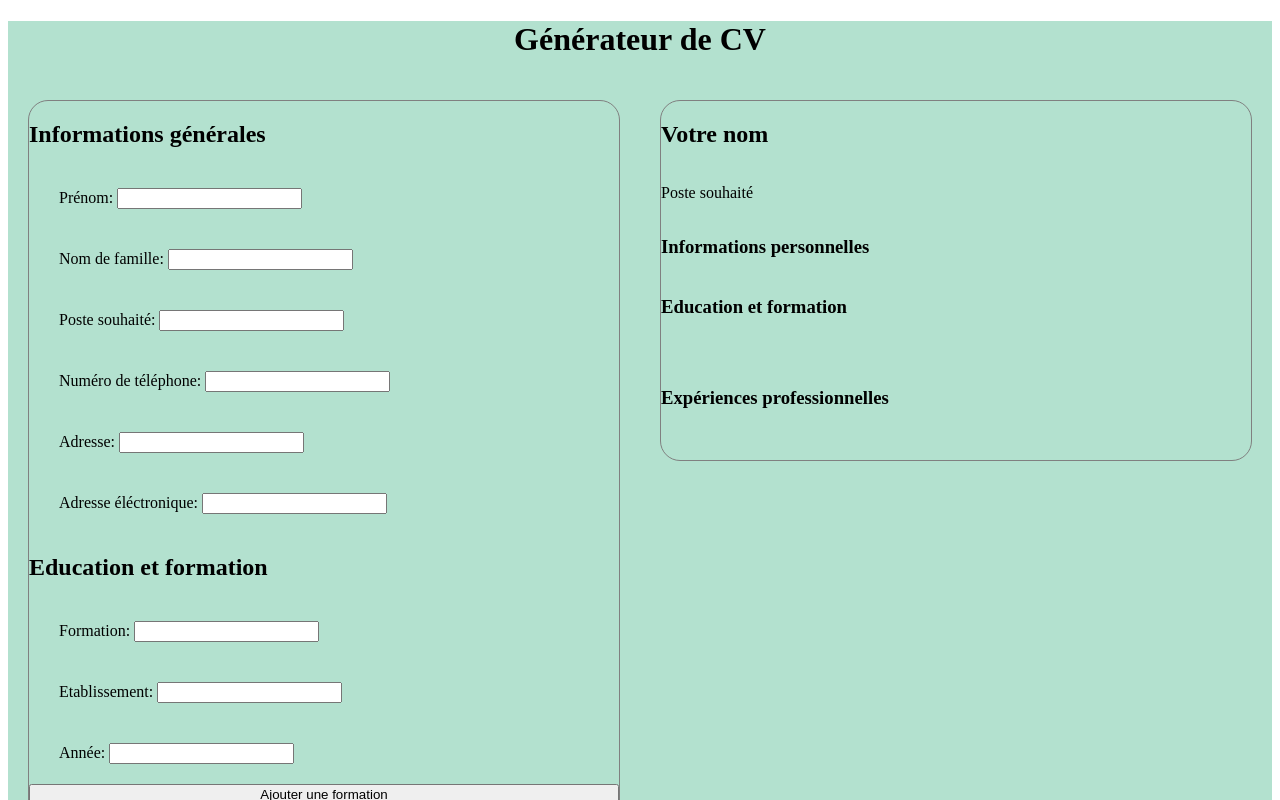
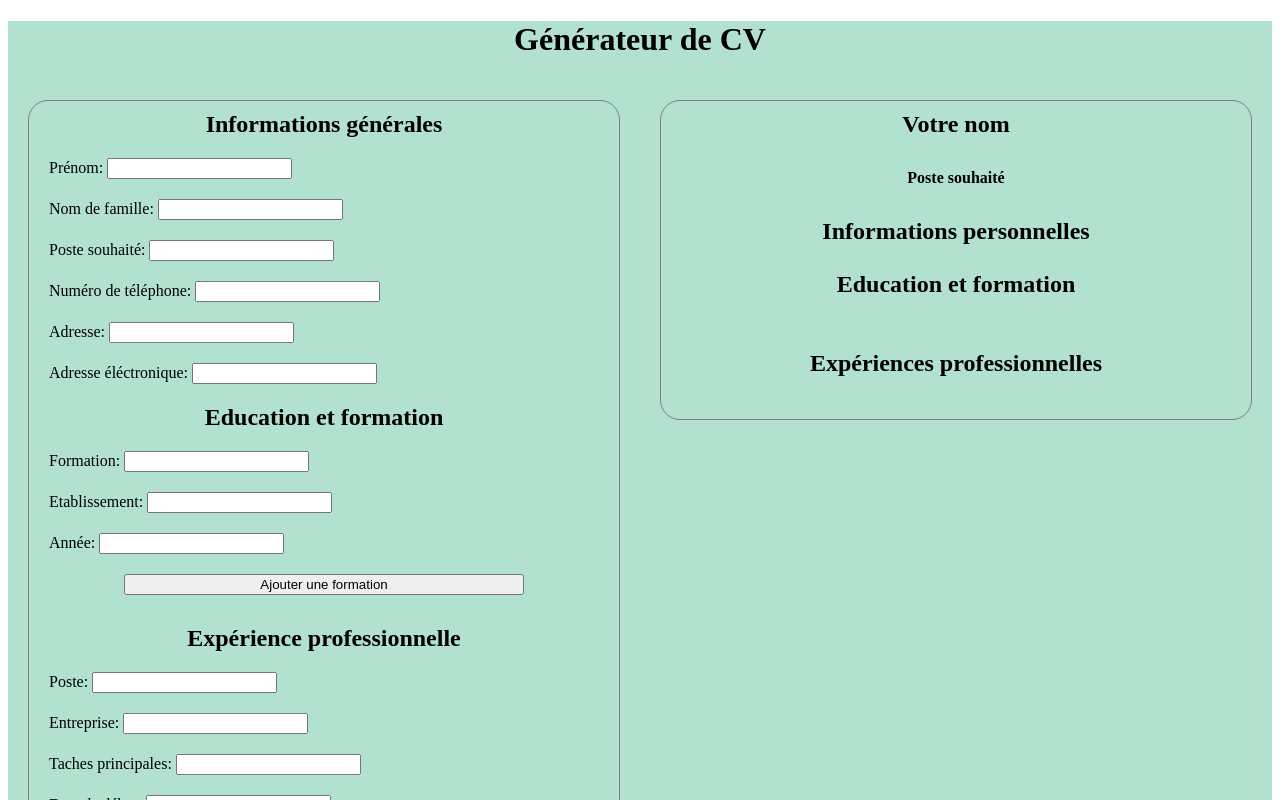
Before and after one commit to Paul-prog44/ReactOdinProject, a React (Vite) app: page / in a window 1280 px wide. Shown: the top 800 px of the page. Built offline with nearby package versions, Linux system fonts and the light colour scheme.

Commit message:
Add style and empty inputs upon submission

```diff
--- a/src/App.css
+++ b/src/App.css
@@ -16,12 +16,23 @@
   flex-direction: column;
 }
 
-h1{
+h1, h2, h4{
   text-align: center;
 }
 
 label {
   width: 500px;
   margin-left: 10px;
-  padding: 20px;
+  padding: 10px;
 }
+
+button {
+  width: 400px;
+  margin: auto;
+  margin-top: 10px;
+  margin-bottom: 20px;
+}
+
+h2 {
+  margin: 10px;
+}
--- a/src/App.jsx
+++ b/src/App.jsx
@@ -15,6 +15,7 @@ function App() {
   //Ajouter un nouvel objet formation
   const addFormation = () => {
     setFormations([...formations, education])
+    resetEducation()
   }
 
   //Tableau de stockage des expériences pro
@@ -23,6 +24,7 @@ function App() {
   //Ajouter un nouvel obejt workExperience
   const addWorkExperience = () => {
     setWorkExperiences([...workExperiences, workExperience])
+    resetWorkExperience()
   }
 
   //General information
@@ -51,6 +53,24 @@ function App() {
     year:""
 })
 
+  const resetEducation = () => {
+    setEducation({
+      titleOfStudy: '',
+      schoolName: '',
+      year: ''
+    });
+  };
+
+  const resetWorkExperience = () => {
+    setWorkExperience({
+      positionTitle:"",
+    company:"",
+    tasks:"",
+    startYear:"",
+    endYear:""
+    })
+  }
+
   //fonction de gestion de changement
   const handleChange = (field, value) => {
     setEducation(prevState => ({
@@ -74,6 +94,8 @@ function App() {
   }
 
 
+
+
   return (
     <>
     <Title/>
@@ -87,9 +109,9 @@ function App() {
       </div>
       <div className='parts'>
         <GeneralInformationDisplay generalInformation={generalInformation}/>
-        <h3>Education et formation</h3>
+        <h2>Education et formation</h2>
         <EducationalExperienceDisplay formations={formations}/>
-        <h3>Expériences professionnelles</h3>
+        <h2>Expériences professionnelles</h2>
         <PracticalExperienceDisplay workExperiences={workExperiences}/>
       </div>
     </div>
--- a/src/components/GeneralInformationDisplay.jsx
+++ b/src/components/GeneralInformationDisplay.jsx
@@ -3,9 +3,9 @@ function GeneralInformationDisplay({generalInformation}) {
     return (
         <>
             <h2>{generalInformation.name ? generalInformation.name : "Votre nom"}{" " + generalInformation.lastname}</h2>
-            <p>{generalInformation.job ? generalInformation.job : "Poste souhaité"}</p>
+            <h4>{generalInformation.job ? generalInformation.job : "Poste souhaité"}</h4>
             <div>
-                <h3>Informations personnelles</h3>
+                <h2>Informations personnelles</h2>
                 <p>{generalInformation.phone ? "Téléphone: " + generalInformation.phone : "" }</p>
                 <p>{generalInformation.address ? "Adresse: " + generalInformation.address : ""}</p>
                 <p>{generalInformation.emailAddress ? "Adresse email: "+ generalInformation.emailAddress : ""}</p>
```
